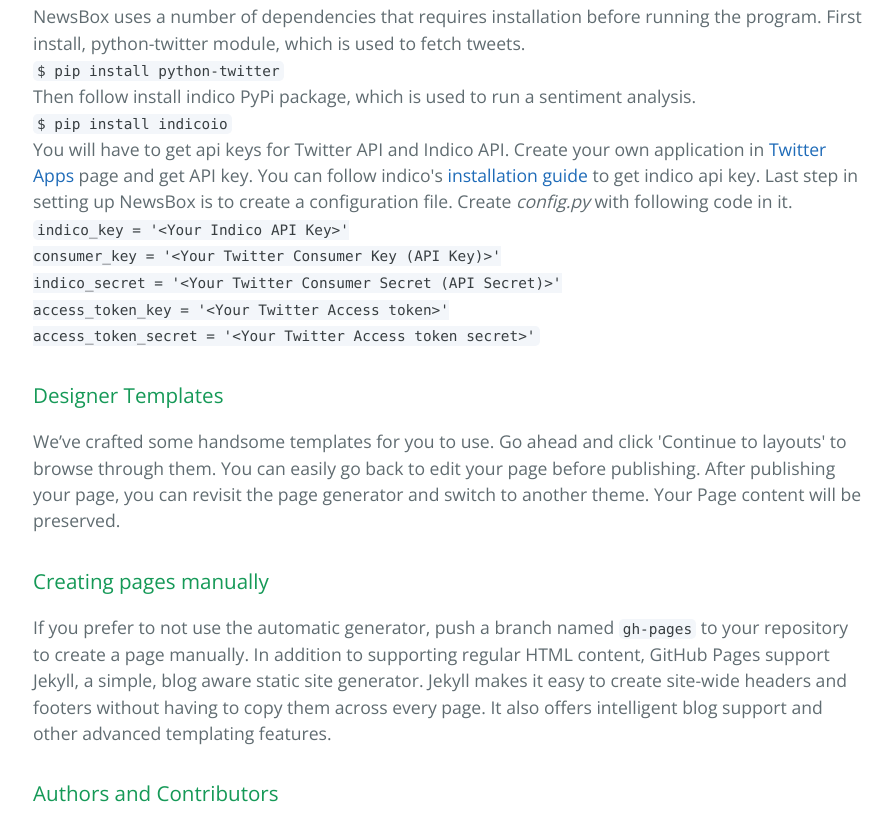
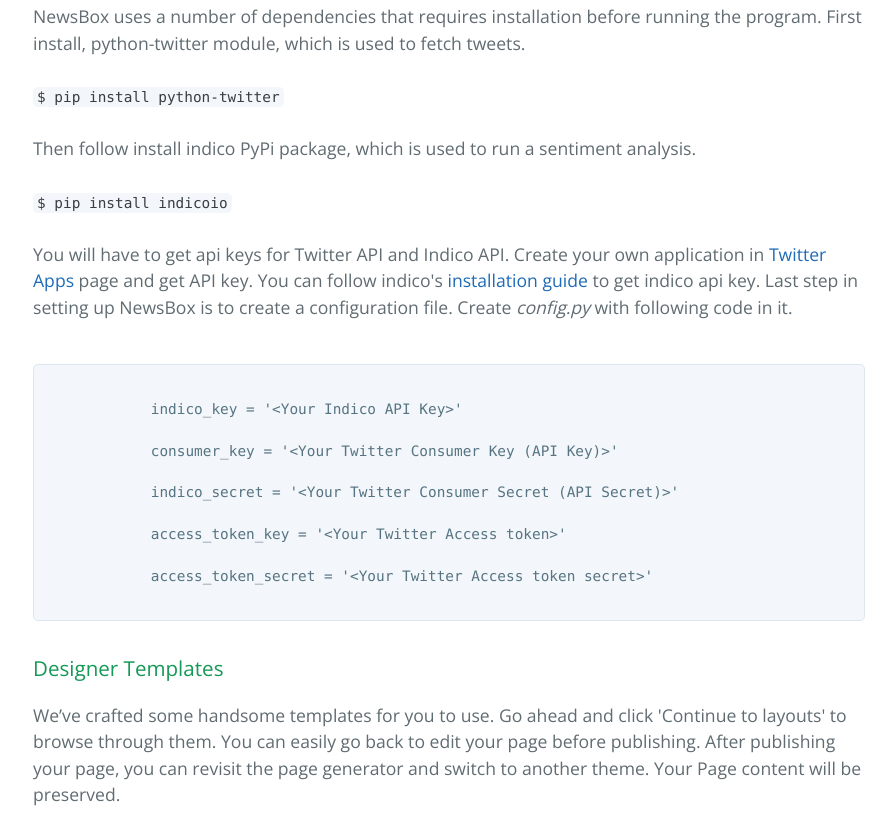
Before and after one commit to SungwooPark/NewsBox, a plain HTML site: page index.html in a window 1280 px wide. Shown: the part 646-1464 px from the top of the page, without its empty margins (191-1087 px from the left). Drawn offline with nearby package versions, Linux system fonts and the light colour scheme.

Commit message:
Restyle code section

```diff
--- a/index.html
+++ b/index.html
@@ -34,26 +34,31 @@
         <p>
             NewsBox uses a number of dependencies that requires installation before running the program. First install, python-twitter module, which is used to fetch tweets.
             <br>
+            <br>
             <code>
                 $ pip install python-twitter
             </code>
             <br>
+            <br>
             Then follow install indico PyPi package, which is used to run a sentiment analysis.
+            <br>
             <br>
             <code>
                 $ pip install indicoio
             </code>
             <br>
+            <br>
             You will have to get api keys for Twitter API and Indico API. Create your own application in <a href="https://apps.twitter.com/">Twitter Apps</a> page and get API key. You can follow indico's <a href="https://indico.io/docs">installation guide</a> to get indico api key.
             Last step in setting up NewsBox is to create a configuration file. Create <i>config.py</i> with following code in it.
             <br>
-            <code>
+            <br>
+            <pre><code>
             indico_key = '&lt;Your Indico API Key&gt;'<br>
             consumer_key = '&lt;Your Twitter Consumer Key (API Key)&gt;'<br>
             indico_secret = '&lt;Your Twitter Consumer Secret (API Secret)&gt;'<br>
             access_token_key = '&lt;Your Twitter Access token&gt;'<br>
             access_token_secret = '&lt;Your Twitter Access token secret&gt;'
-            </code>
+            </code></pre>
         </p>
 
 <h3>
```
